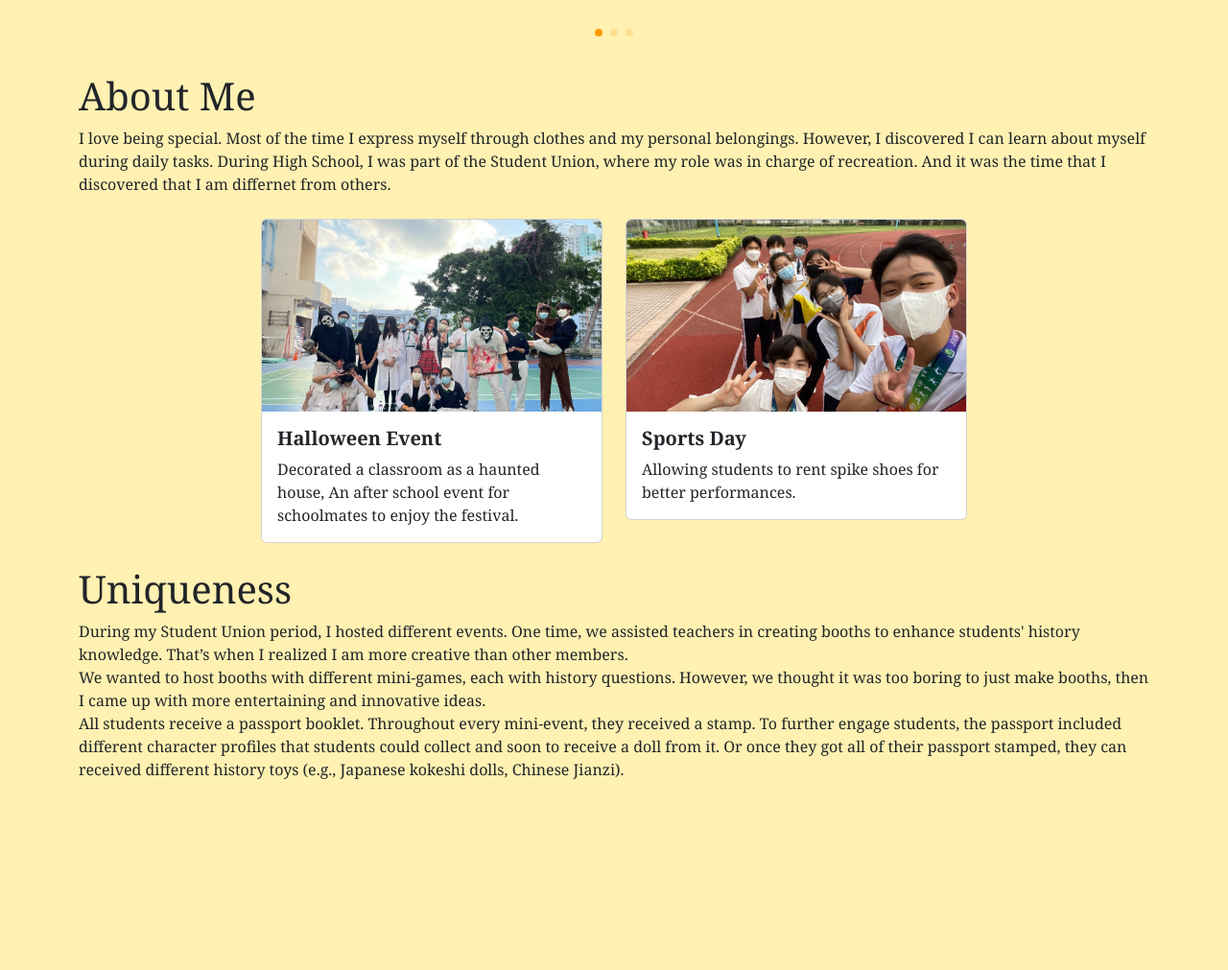
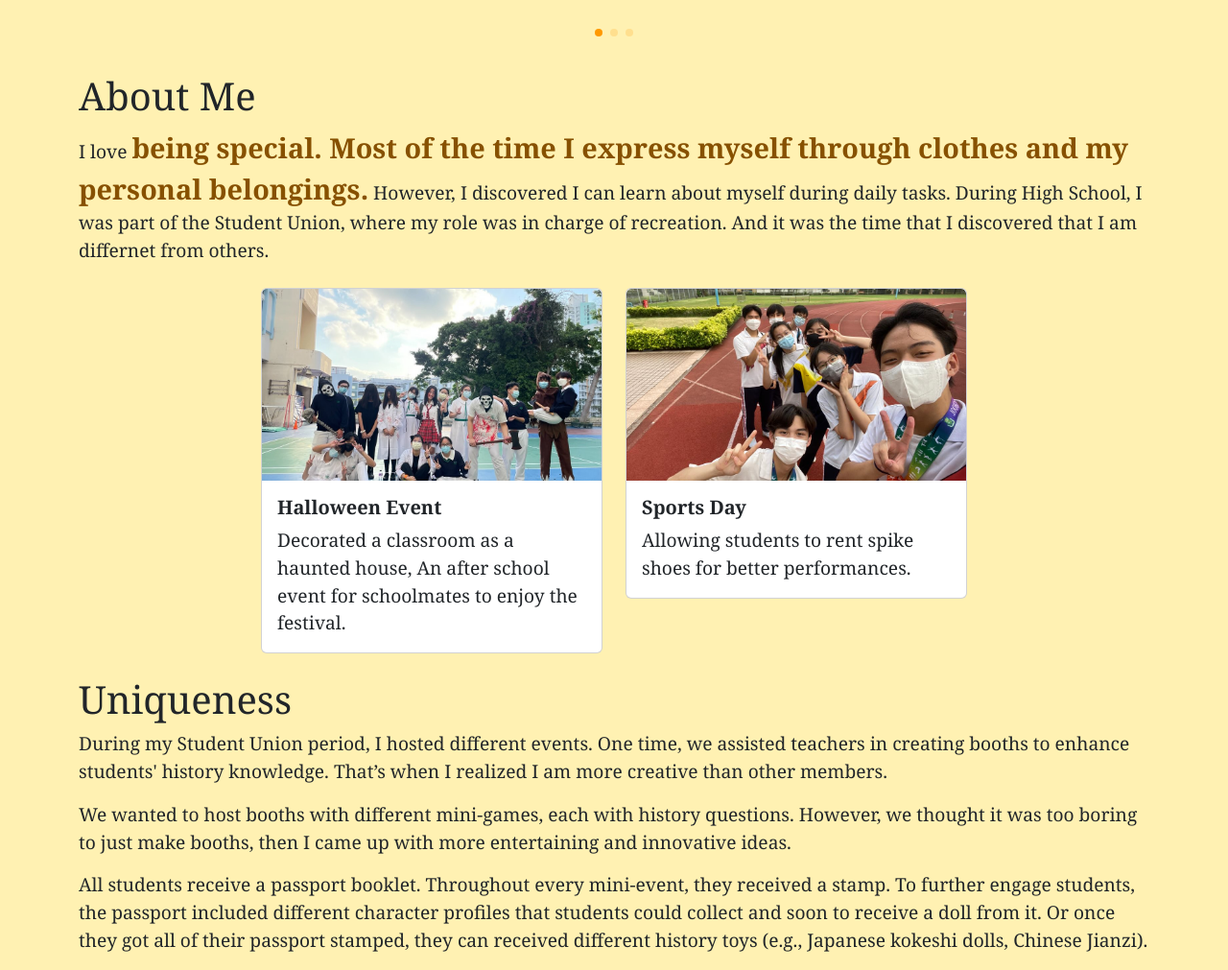
Before and after one commit to mtmccx/myachievementsweb, a website: page index.html in a window 1280 px wide. Shown: the part 1460-2471 px from the top of the page at 96% size. Before the commit the page ends 2290 px from the top, so only its background shows below. Drawn offline with nearby package versions, Linux system fonts and the light colour scheme.

Commit message:
change text

```diff
--- a/css/master.css
+++ b/css/master.css
@@ -172,3 +172,14 @@ margin-top: 20px;
 .btn-primary:hover {
   background-color: #875100;
 }
+
+p {
+  font-size: 1.2em;
+  line-height: 1.5;
+}
+
+.highlight {
+  font-weight: bold;
+  color: #875100;
+  font-size: 1.5em;
+}
--- a/index.html
+++ b/index.html
@@ -56,7 +56,7 @@
 
 <section id="aboutme" class="container mt-4 center-text">
     <h1>About Me</h1>
-    <p>I love being special. Most of the time I express myself through clothes and my personal belongings. However, I discovered I can learn about myself during daily tasks.
+    <p>I love <span class="highlight"> being special. Most of the time I express myself through clothes and my personal belongings.</span>  However, I discovered I can learn about myself during daily tasks.
       During High School, I was part of the Student Union, where my role was in charge of recreation. And it was the time that I discovered that I am differnet from others.</p>
 </section>
 
@@ -86,12 +86,12 @@
 <section id="unique" class="container mt-4 center-text">
     <h1>Uniqueness</h1>
     <p>During my Student Union period, I hosted different events. One time, we assisted teachers in creating booths to enhance students' history knowledge.
-      That’s when I realized I am more creative than other members.
-    <br>
-    We wanted to host booths with different mini-games, each with history questions. However,
-    we thought it was too boring to just make booths, then I came up with more entertaining and innovative ideas.
-    <br>
-    All students receive a passport booklet. Throughout every mini-event, they received a stamp.
+      That’s when I realized I am more creative than other members.</p>
+
+    <p>We wanted to host booths with different mini-games, each with history questions. However,
+    we thought it was too boring to just make booths, then I came up with more entertaining and innovative ideas.</p>
+
+    <p>All students receive a passport booklet. Throughout every mini-event, they received a stamp.
     To further engage students, the passport included different character profiles that students could collect and soon to receive a doll from it.
     Or once they got all of their passport stamped, they can received different history toys (e.g., Japanese kokeshi dolls, Chinese Jianzi).</p>
 </section>
```
